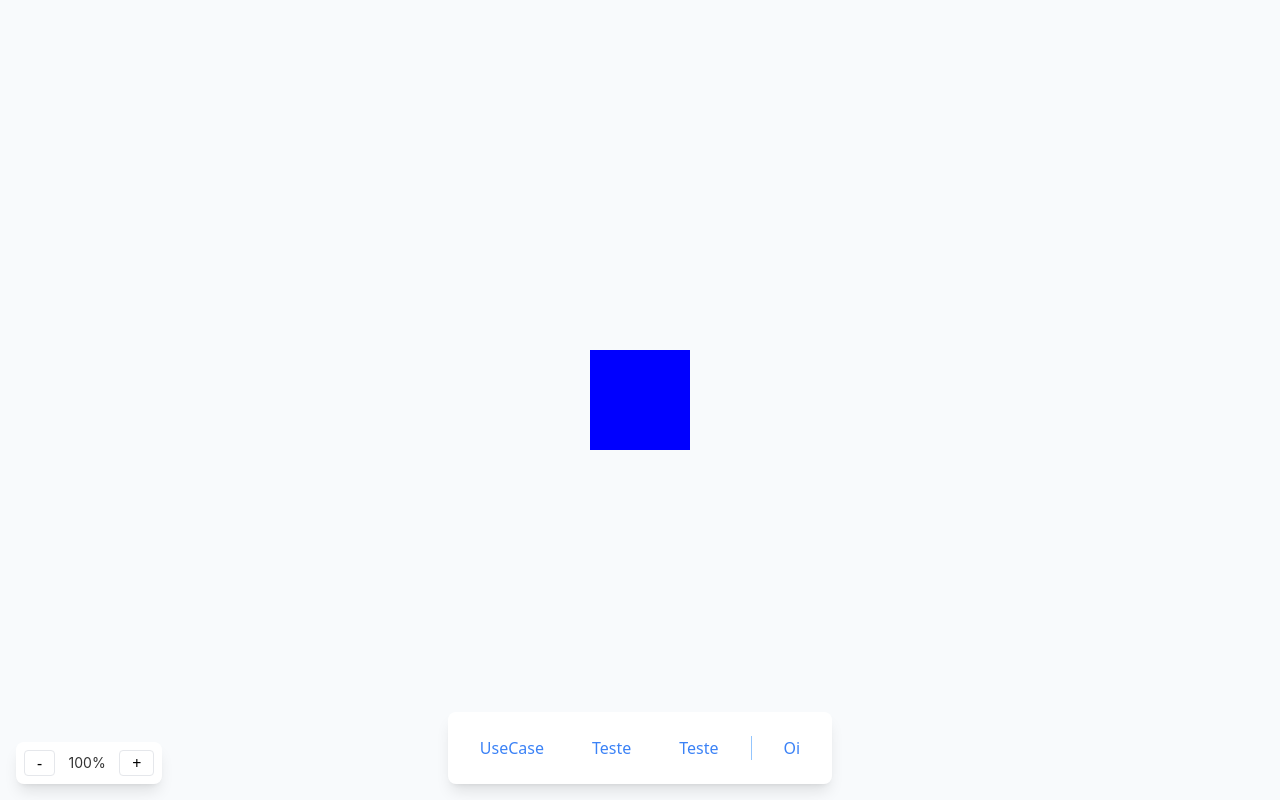
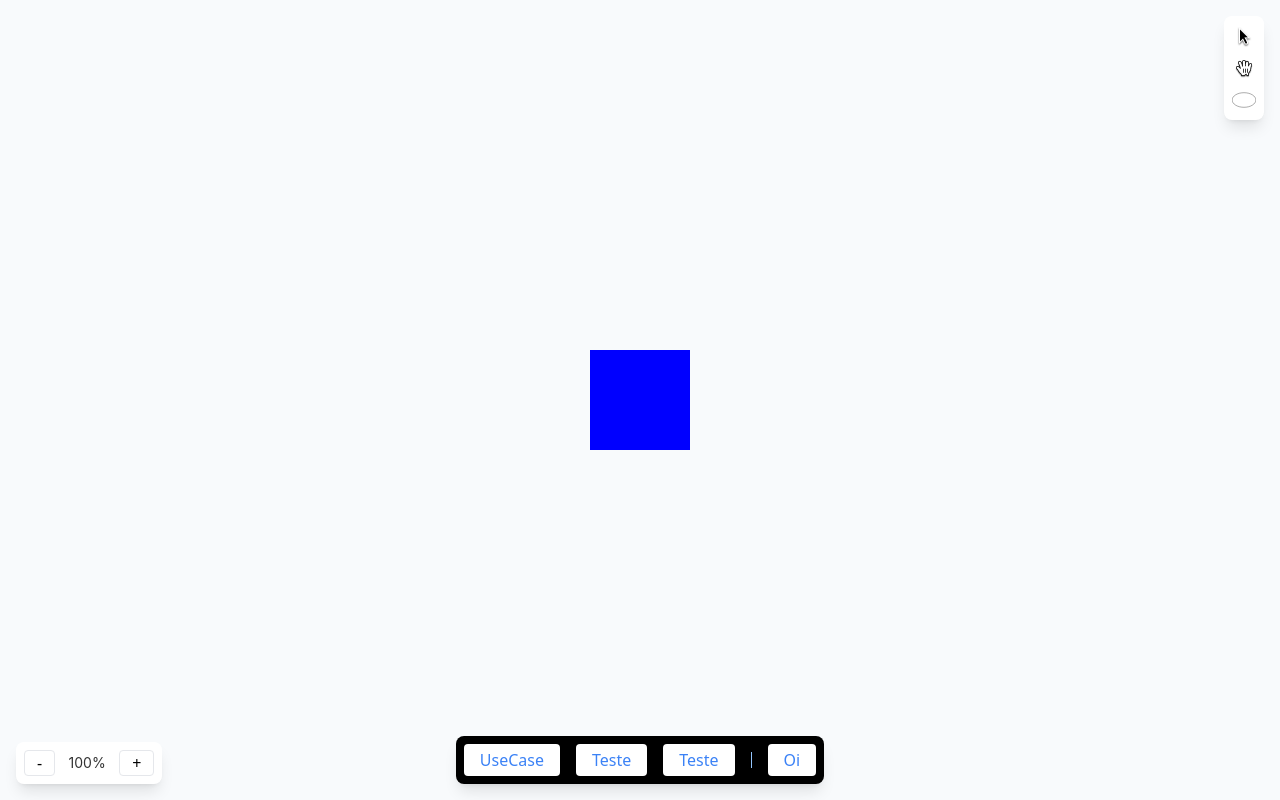
Before and after one commit to GabrielL915/VisionUML, a website built with Vite: page index.html in a window 1280 px wide. Built offline with nearby package versions, Linux system fonts and the light colour scheme.

Commit message:
add vertical tool bar

```diff
--- a/index.html
+++ b/index.html
@@ -1,4 +1,4 @@
-<!doctype html>
+<!DOCTYPE html>
 <html lang="en">
   <head>
     <meta charset="UTF-8" />
--- a/src/style.css
+++ b/src/style.css
@@ -1,8 +1,6 @@
 @tailwind base;
 @tailwind components;
 @tailwind utilities;
-
-/* Your custom styles here*/
 
 #zoomLevel {
     transition: opacity 0.2s ease;
--- a/src/ui.ts
+++ b/src/ui.ts
@@ -9,6 +9,24 @@ export function initializeUI() {
   appContainer.innerHTML = `
    <div class="w-screen h-screen bg-white relative">
   <div id="umlCanvas" class="w-full h-full"></div>
+
+  <!-- Toolbar Vertical no Topo Direito -->
+  <div class="fixed top-4 right-4 flex flex-col bg-white rounded-lg shadow-lg p-2 gap-2 pointer-events-auto">
+    <!-- Botão para Seleção (ícone de mouse) -->
+    <button id="selectButton" title="Selecionar">
+      <img src="Arrow.png" alt="Selecionar" class="w-6 h-6" />
+    </button>
+    <!-- Botão para Arrastar (ícone de mão) -->
+    <button id="dragButton" title="Arrastar">
+      <img src="Grab.png" alt="Arrastar" class="w-6 h-6" />
+    </button>
+    <!-- Botão para Exportar (ícone de exportar) -->
+    <button id="exportButton" title="Exportar">
+      <img src="usecase.svg" alt="Exportar" class="w-6 h-6" />
+    </button>
+  </div>
+
+  <!-- Toolbar inferior existente -->
   <div class="fixed bottom-4 left-0 right-0 flex justify-center pointer-events-none">
     <!-- Controles de Zoom -->
     <div class="absolute left-4 bottom-0 bg-white rounded-lg shadow-lg p-2 flex items-center gap-2 pointer-events-auto">
@@ -16,13 +34,13 @@ export function initializeUI() {
       <span id="zoomLevel" class="text-sm w-12 text-center">100%</span>
       <button id="zoomIn" class="px-3 py-1 hover:bg-gray-100 rounded">+</button>
     </div>
-        <!-- Toolbar -->
-        <div class="bg-white rounded-lg shadow-lg p-4 flex space-x-4 items-center pointer-events-auto">
-          <button id="useCaseButton" class="px-4 py-2 bg-white text-blue-500 rounded hover:bg-blue-50 transition-colors">UseCase</button>
-          <button class="px-4 py-2 bg-white text-blue-500 rounded hover:bg-blue-50 transition-colors">Teste</button>
-          <button class="px-4 py-2 bg-white text-blue-500 rounded hover:bg-blue-50 transition-colors">Teste</button>
-          <div class="h-6 w-px bg-blue-300"></div>
-          <button class="px-4 py-2 bg-white text-blue-500 rounded hover:bg-blue-50 transition-colors">Oi</button>
+    <!-- Toolbar Horizontal -->
+    <div class="bg-black rounded-lg shadow-lg p-2 flex space-x-4 items-center pointer-events-auto">
+      <button id="useCaseButton" class="px-4 py-1 bg-white text-blue-500 rounded hover:bg-blue-50 transition-colors">UseCase</button>
+      <button class="px-4 py-1 bg-white text-blue-500 rounded hover:bg-blue-50 transition-colors">Teste</button>
+      <button class="px-4 py-1 bg-white text-blue-500 rounded hover:bg-blue-50 transition-colors">Teste</button>
+      <div class="h-4 w-px bg-blue-300"></div>
+      <button class="px-4 py-1 bg-white text-blue-500 rounded hover:bg-blue-50 transition-colors">Oi</button>
     </div>
   </div>
 </div>
```
Also changed, not shown: public/Arrow.png (added), public/Grab.png (added). Lines whose indentation alone changed are shown as unchanged.
